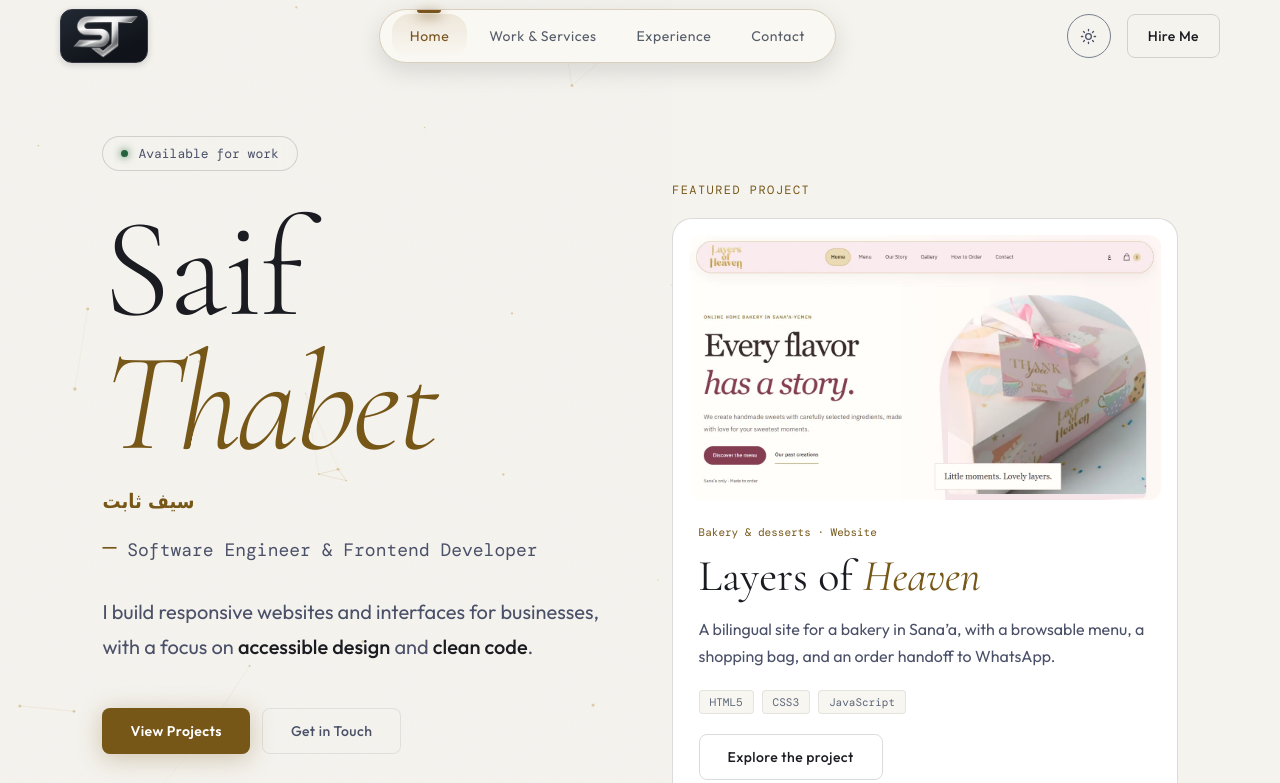
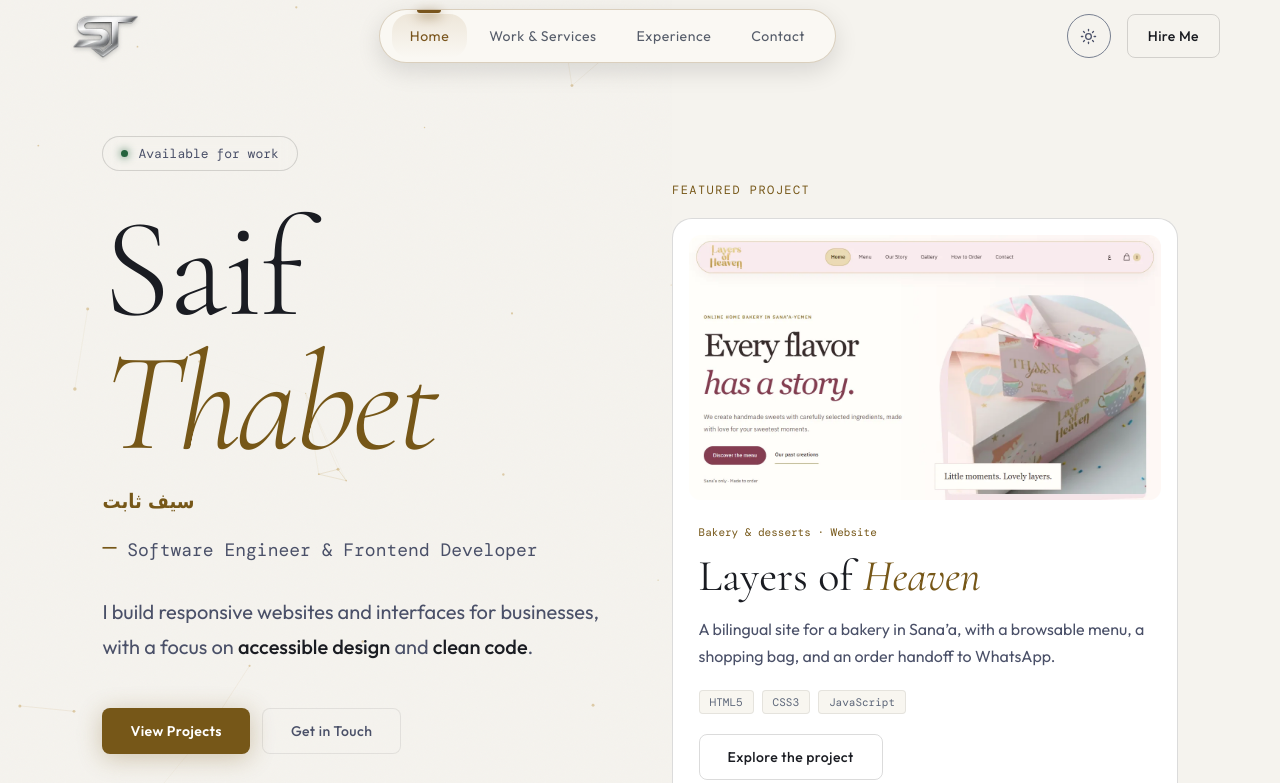
Before and after one commit to saifthabet/saif-thabet-portfolio, a plain HTML site: page index.html in a window 1280 px wide. Both pictures are taken after a click on the button "Light theme". Shown: the top 783 px of the page. Drawn offline with Linux system fonts and the light colour scheme.

Commit message:
Show the header logo without a background

```diff
--- a/index.html
+++ b/index.html
@@ -31,7 +31,7 @@
   <link rel="apple-touch-icon" href="/apple-touch-icon.png" />
   <script type="application/ld+json">{"@context":"https://schema.org","@graph":[{"@type":"WebSite","@id":"https://www.saifthabet.tech/#website","name":"Saif Thabet","alternateName":["Saif Thabet Portfolio","سيف ثابت"],"url":"https://www.saifthabet.tech/","inLanguage":"en"},{"@type":"ProfilePage","@id":"https://www.saifthabet.tech/#profile","url":"https://www.saifthabet.tech/","name":"Saif Thabet | Software Engineer & Frontend Developer","description":"Saif Thabet is a software engineer and frontend developer based in Sana’a, Yemen. Explore his web projects, professional experience, and contact details.","isPartOf":{"@id":"https://www.saifthabet.tech/#website"},"mainEntity":{"@type":"Person","@id":"https://www.saifthabet.tech/#saif-thabet","name":"Saif Thabet","alternateName":"سيف ثابت","url":"https://www.saifthabet.tech/","jobTitle":"Software Engineer & Frontend Developer","homeLocation":{"@type":"Place","name":"Sana’a, Yemen"},"sameAs":["https://www.linkedin.com/in/saif-thabet-25a2702a6"]}}]}</script>
   <script src="/theme-init.js?v=37463a6e34d6"></script>
-  <link rel="stylesheet" href="/style.css?v=b861592a74d5" />
+  <link rel="stylesheet" href="/style.css?v=548e2102d3c6" />
   <script src="/script.js?v=705cfee3a3c9" defer></script>
 </head>
 <body id="top" data-page="hero">
--- a/style.css
+++ b/style.css
@@ -192,9 +192,7 @@ button { cursor: pointer; border: none; background: none; }
   height: 54px;
   flex: 0 0 88px;
   overflow: hidden;
-  border: 1px solid #343843;
-  border-radius: 12px;
-  background: linear-gradient(155deg, #222933, #101319 76%);
+  border-radius: 8px;
 }
 .nav__brand-image {
   position: absolute;
@@ -205,9 +203,10 @@ button { cursor: pointer; border: none; background: none; }
   transform: translate(-50%, -50%);
   object-fit: contain;
 }
-.nav__logo--image:hover { border-color: var(--accent); }
 .nav__logo--image:focus-visible { outline: 2px solid var(--accent); outline-offset: 2px; }
-[data-theme="light"] .nav__logo--image { box-shadow: 0 2px 7px rgba(26,28,34,0.18); }
+[data-theme="light"] .nav__brand-image {
+  filter: drop-shadow(0 0 0.7px rgba(24,28,35,0.65)) drop-shadow(0 2px 2px rgba(24,28,35,0.2));
+}
 @media (max-width: 480px) {
   .nav__logo--image { width: 76px; height: 48px; flex-basis: 76px; }
   .nav__brand-image { width: 72px; height: 72px; }
```
Also changed, not shown: contact.html (+1 -1 lines), experience.html (+1 -1 lines), work.html (+1 -1 lines).
